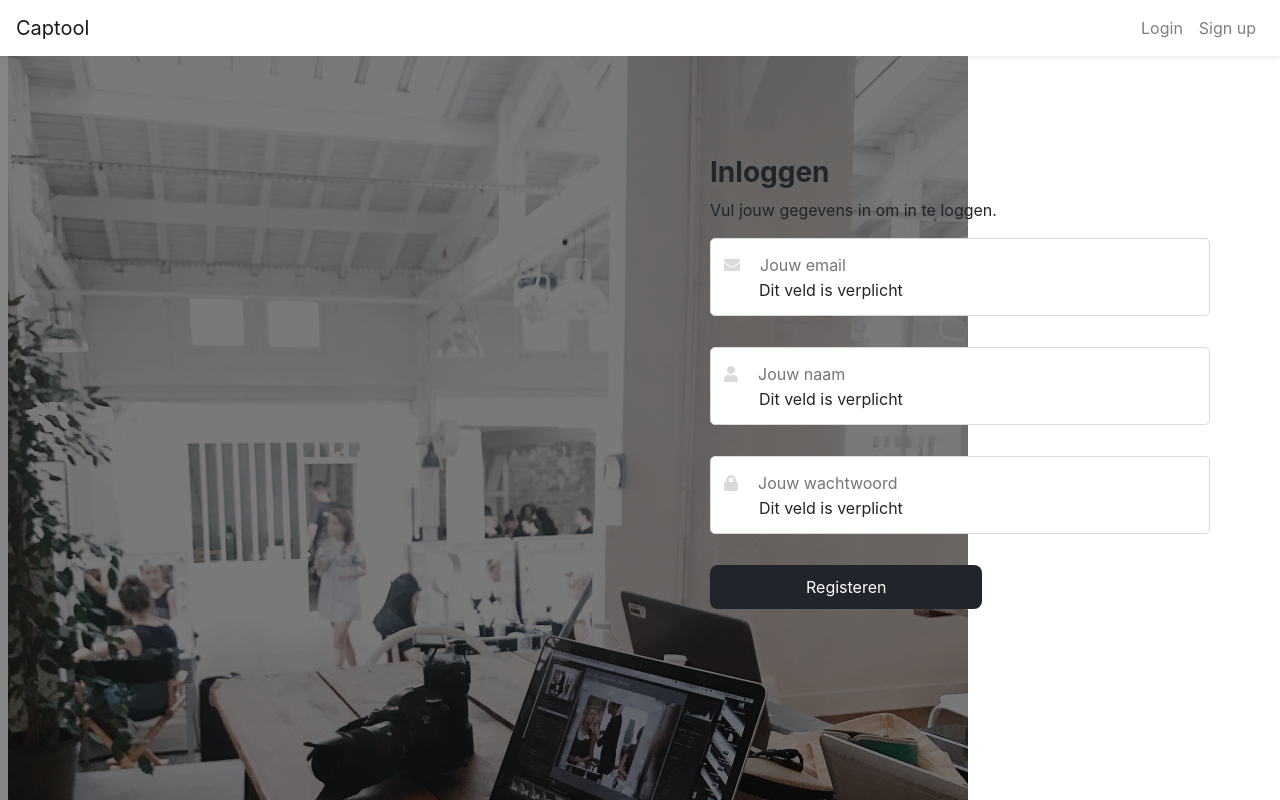
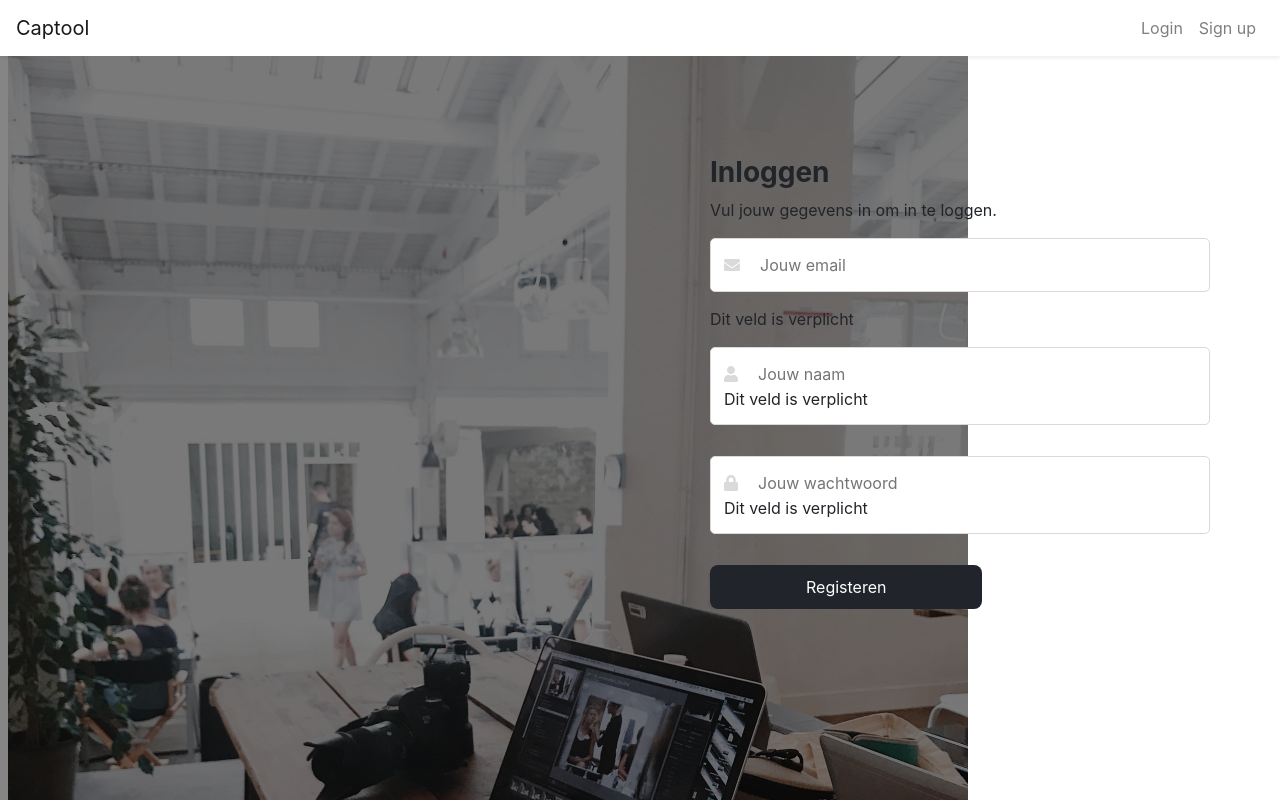
Before and after one commit to joeydeckers/Captool_webapp, a Vue app: page /register in a window 1280 px wide. Shown: the top 800 px of the page. Built offline with nearby package versions, Linux system fonts and the light colour scheme.

Commit message:
error messages

```diff
--- a/src/views/Login.vue
+++ b/src/views/Login.vue
@@ -15,10 +15,10 @@
               <div class="input-holder">
                 <font-awesome-icon icon="envelope" />
                 <input type="email" placeholder="Jouw email" v-model="email" data-type="email" />
+              </div>
+            </b-form-group>
             <div class="error" v-if="!$v.email.required">Dit veld is verplicht</div>
             <div class="error" v-if="!$v.email.email">Vul een geldig email adres in</div>
-              </div>
-            </b-form-group>
 
             <b-form-group id="input-group-2">
               <div class="input-holder">
--- a/src/views/Register.vue
+++ b/src/views/Register.vue
@@ -15,10 +15,11 @@
               <div class="input-holder">
                 <font-awesome-icon icon="envelope" />
                 <input data-type="email" type="email" placeholder="Jouw email" v-model="email" />
-                <div class="error" v-if="!$v.email.required">Dit veld is verplicht</div>
-                <div class="error" v-if="!$v.email.email">Vul een geldig email adres in</div>
               </div>
+            <div class="error" v-if="!$v.email.required">Dit veld is verplicht</div>
+            <div class="error" v-if="!$v.email.email">Vul een geldig email adres in</div>
             </b-form-group>
+
             <b-form-group id="input-group-1">
               <div class="input-holder">
                 <font-awesome-icon icon="user" />
@@ -109,7 +110,7 @@ export default {
 .input-holder {
   background-color: #fff;
 }
-.error {
+/* .error {
   margin-left: 35px;
-}
+} */
 </style>
```
Lines whose indentation alone changed are shown as unchanged.
